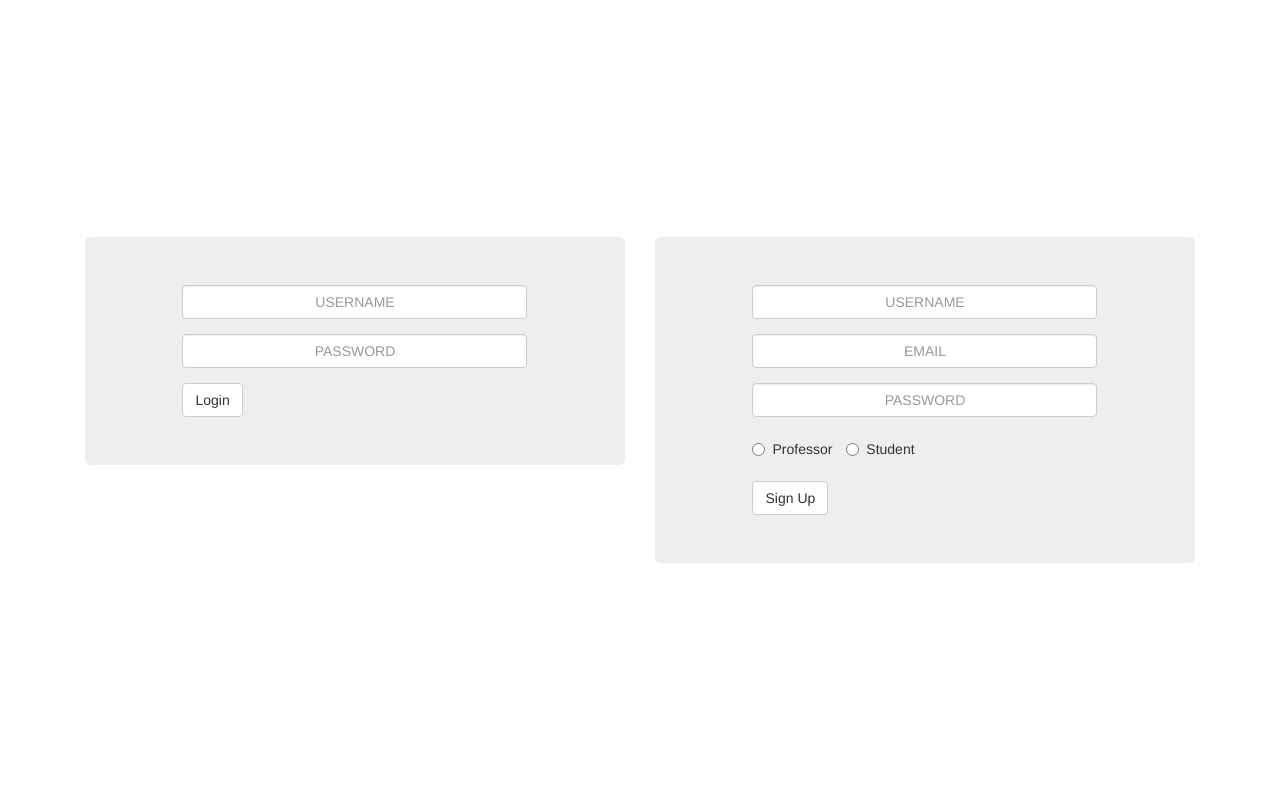
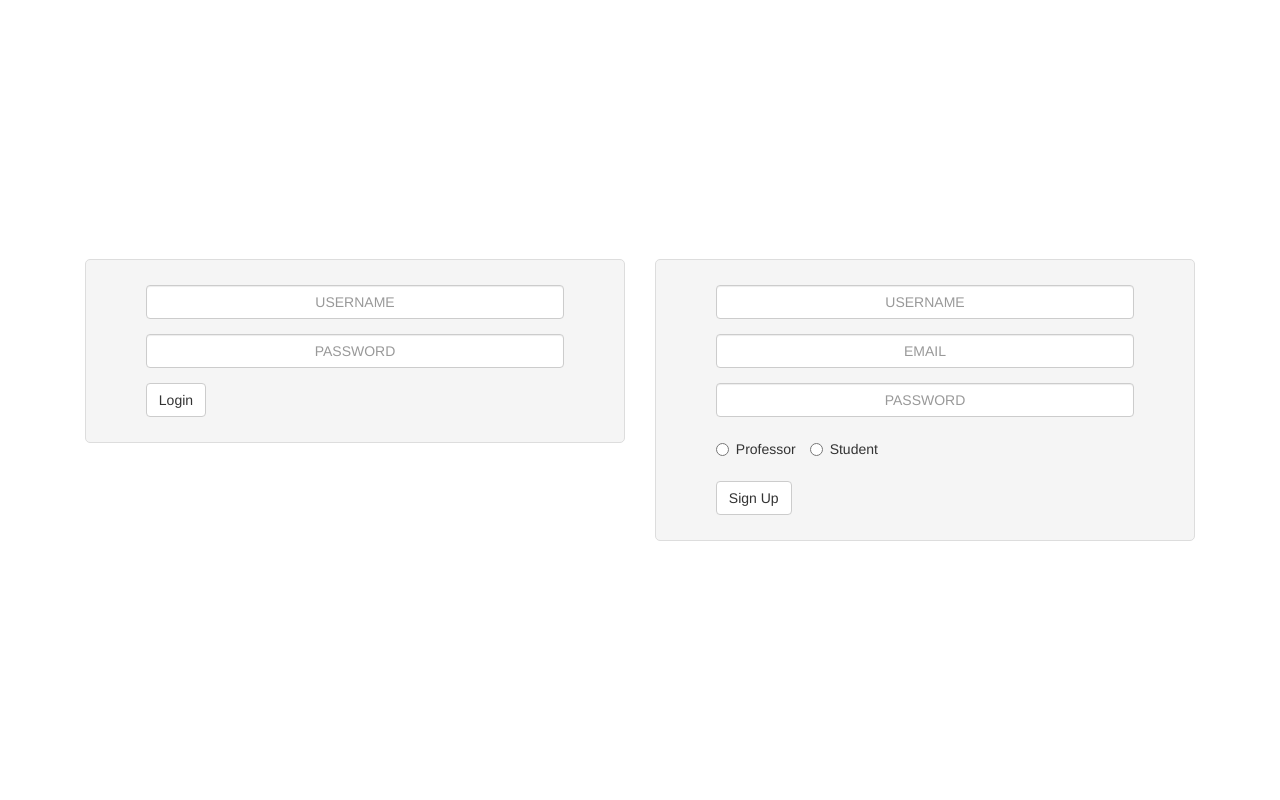
Before and after one commit to up201306506/LBAW55, a PHP site: page / in a window 1280 px wide. Run offline with PHP 8.4, Linux system fonts and the light colour scheme.

Commit message:
Index, profile and exam pages changes

```diff
--- a/Prototype/exam.php
+++ b/Prototype/exam.php
@@ -23,6 +23,7 @@
 	<div class="container">
 		<h1>LBAW exam</h1>
 		<div class="user col-sm-3">
+			<div class="user-box">
 				<img class="img-responsive profile-img" src="user_img.png" alt="User's Profile Image" width="200" height="200">
 				<span class="glyphicon glyphicon-user">Name</span>
 				<span class="glyphicon glyphicon-tag">UserID</span>
@@ -31,6 +32,7 @@
 				<form action='profile.php' method='POST'>
 					<button class="btn btn-warning btn-lg" type="submit">End Test</button>
 				</form>
+			</div>
 		</div>
 		<div class="exam col-sm-9">
 			<!-- <div class="exam-info"></div> -->
--- a/Prototype/index.css
+++ b/Prototype/index.css
@@ -5,16 +5,26 @@ html, body {
 	height: 100%;
 }
 
-.container {
-	top: 50%;
-	left: 50%;
-	max-width: 1170px;
-	position: absolute;
-	transform: translate(-50%, -50%);
+body {
+	display: table;
 }
 
-.jumbotron {
-	margin: 0;
+.container-parent {
+	display: table-cell;
+	vertical-align: middle;
+}
+
+.form-box {
+	border-radius: 5px;
+	border: 1px solid #dddddd;
+	background-color: #f5f5f5;
+	padding: 25px 15px 25px 15px;
+}
+
+@media screen and (max-width: 768px) {
+	.form-box {
+		padding: 15px 15px 15px 15px;
+	}
 }
 
 .login-form, .signup-form {
--- a/Prototype/index.php
+++ b/Prototype/index.php
@@ -20,9 +20,11 @@
 	<![endif]-->
 </head>
 <body>
+	<div class="container-parent">
 		<div class="container">
 			<div class="login-form col-sm-6">
-			<form class="form-horizontal jumbotron" action="profile.php" method="post" role="form">
+				<div class="form-box">
+					<form class="form-horizontal" action="profile.php" method="post" role="form">
 						<div class="form-group">
 							<div class="col-sm-offset-1 col-sm-10">
 								<input id="username" class="form-control" type="text" placeholder="USERNAME"></input>
@@ -39,9 +41,11 @@
 							</div>
 						</div>
 					</form>
+				</div>
 			</div> <!-- log in -->
 			<div class="signup-form col-sm-6">
-			<form class="form-horizontal jumbotron" action="profile.php" method="post" role="form">
+				<div class="form-box">
+					<form class="form-horizontal" action="profile.php" method="post" role="form">
 						<div class="form-group">
 							<div class="col-sm-offset-1 col-sm-10">
 								<input id="username" class="form-control" type="text" placeholder="USERNAME"></input>
@@ -69,8 +73,11 @@
 							</div>
 						</div>
 					</form>
+				</div>
 			</div> <!-- sign up -->
 		</div> <!-- container -->
+	</div> <!-- container-parent -->
+
 
 	<!-- jQuery (necessary for Bootstrap's JavaScript plugins) -->
 	<script src="jquery-1.12.1.min.js"></script>
```
Also changed, not shown: Prototype/exam.css (+7 -0 lines), Prototype/profile.css (+17 -2 lines), Prototype/profile.php (+6 -4 lines). Lines whose indentation alone changed are shown as unchanged.
